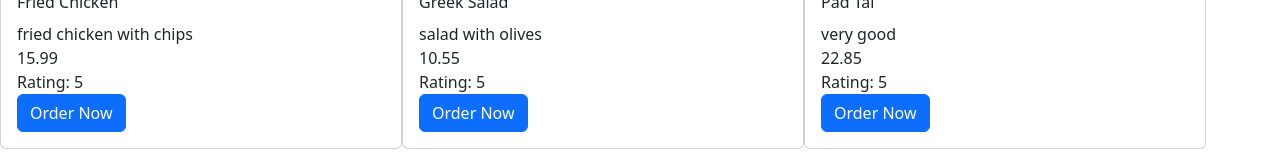
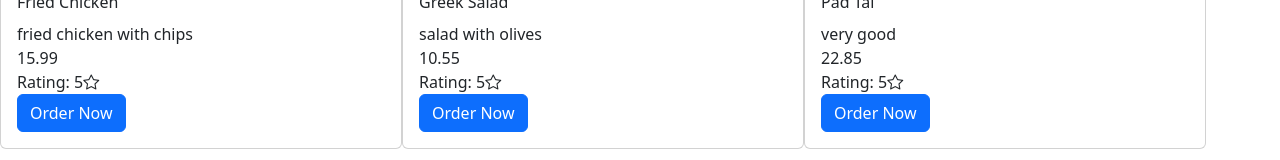
Before and after one commit to OlgaG864/meal-on-time, a React (Create React App) app: page / in a window 1280 px wide. Shown: the part 351-511 px from the top of the page. Built offline with nearby package versions, Linux system fonts and the light colour scheme.

Commit message:
added - bootstrap icons

```diff
--- a/package.json
+++ b/package.json
@@ -11,6 +11,7 @@
     "@types/react": "^18.0.15",
     "@types/react-dom": "^18.0.6",
     "bootstrap": "^5.2.0",
+    "bootstrap-icons": "^1.9.1",
     "react": "^18.2.0",
     "react-dom": "^18.2.0",
     "react-scripts": "5.0.1",
--- a/src/Card/Card.tsx
+++ b/src/Card/Card.tsx
@@ -24,7 +24,10 @@
                     {props.description}
                 </div>
                 <div>{props.price}</div>
-                <div>Rating: {props.rating}</div>
+                <div>
+                    Rating: {props.rating}
+                    <i className='bi-star'></i>
+                </div>
                 <button className='btn btn-primary'>Order Now</button>
             </div>
         </div>
--- a/src/index.tsx
+++ b/src/index.tsx
@@ -4,6 +4,7 @@
 import App from './App';
 import reportWebVitals from './reportWebVitals';
 import 'bootstrap/dist/css/bootstrap.css';
+import 'bootstrap-icons/font/bootstrap-icons.css';
 
 const root = ReactDOM.createRoot(
     document.getElementById('root') as HTMLElement
```
Also changed, not shown: 1 other file (tests, documents, lock files or other folders).
